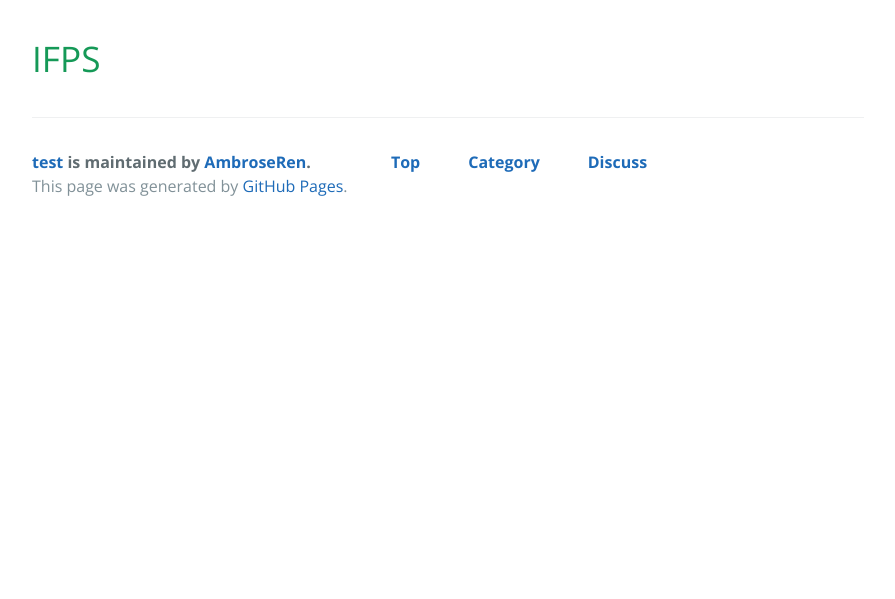
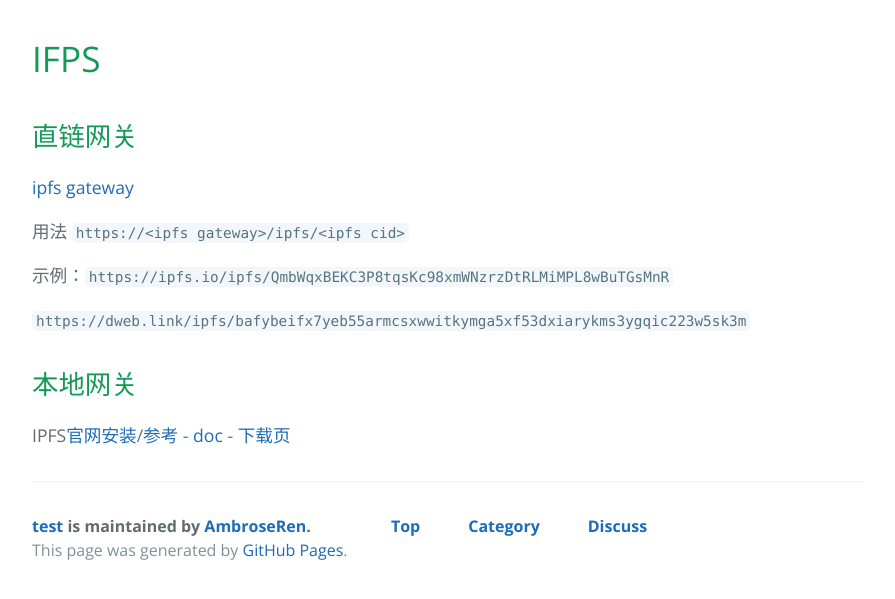
Before and after one commit to AmbroseRen/test, a Jekyll site: the page built from Doc/article/IPFS.md, in a window 1280 px wide. Shown: the top 599 px of the page, without its empty margins (192-1087 px from the left). Built offline with Jekyll 4.4.1, drawn with Linux system fonts in a browser that asks for light colours; nearby versions of some CDN libraries; our own code applies the rules of GitHub Pages for plain Markdown files; library files that are not in the unit come from our copies; the repository's description, which GitHub fills in, is left out.

Commit message:
Update IPFS.md

```diff
--- a/Doc/article/IPFS.md
+++ b/Doc/article/IPFS.md
@@ -1 +1,15 @@
 # IFPS
+
+## 直链网关
+
+[ipfs gateway](https://ipfs.github.io/public-gateway-checker/)
+
+用法 `https://<ipfs gateway>/ipfs/<ipfs cid>`
+
+示例：`https://ipfs.io/ipfs/QmbWqxBEKC3P8tqsKc98xmWNzrzDtRLMiMPL8wBuTGsMnR`
+
+`https://dweb.link/ipfs/bafybeifx7yeb55armcsxwwitkymga5xf53dxiarykms3ygqic223w5sk3m`
+
+## 本地网关
+
+IPFS[官网安装](https://ipfs.tech/#install)/[参考](https://zhuanlan.zhihu.com/p/379465643) - [doc](https://docs.ipfs.tech/) - [下载页](https://github.com/ipfs/ipfs-desktop/releases)
```
